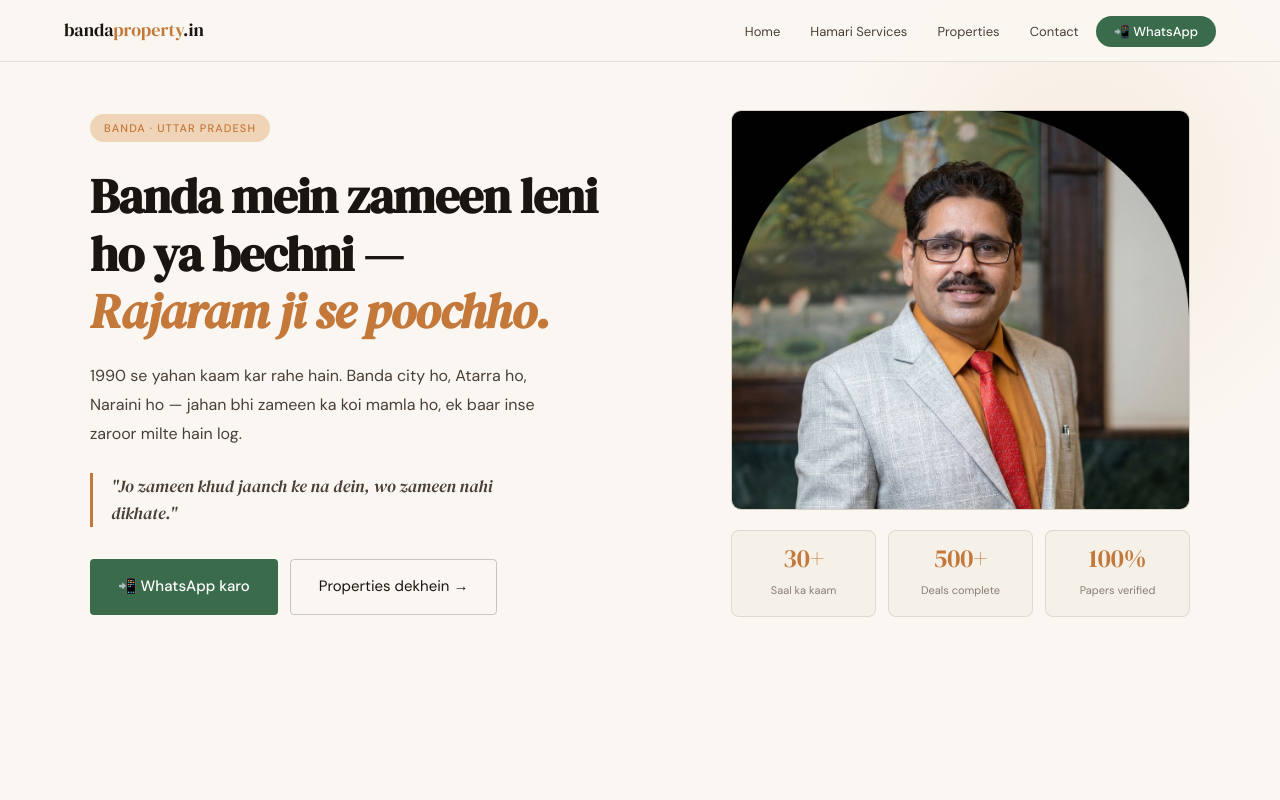
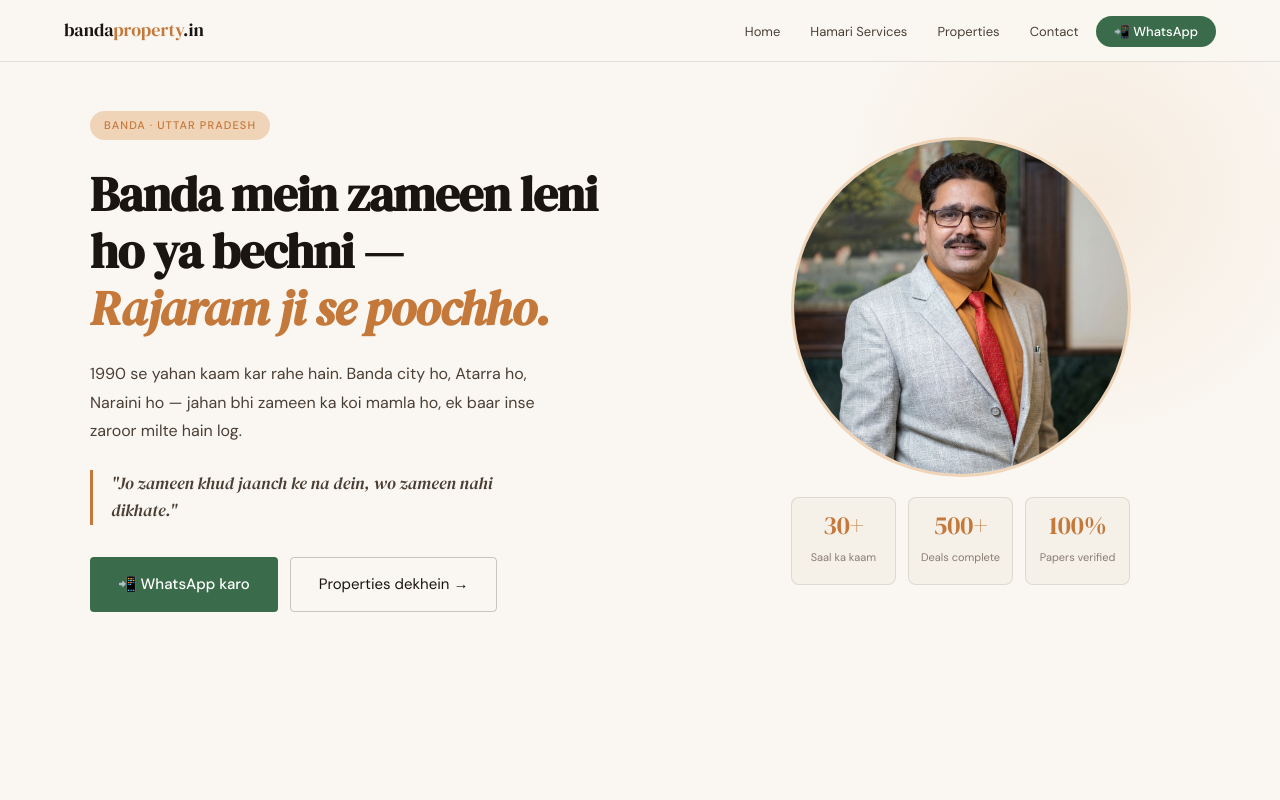
Before and after one commit to pawan-shivhare/bandaproperty, a plain HTML site: page index.html in a window 1280 px wide. Shown: the top 800 px of the page. Drawn offline with Linux system fonts and the light colour scheme.

Commit message:
add: change frame to round

```diff
--- a/index.html
+++ b/index.html
@@ -146,15 +146,17 @@
   .btn-secondary:hover { background: var(--paper-deep); }
 
   /* right col */
-  .home-right { display: flex; flex-direction: column; gap: 20px; }
+  /* .home-right { display: flex; flex-direction: column; gap: 20px; } */
+  .home-right { display: flex; flex-direction: column; gap: 20px; align-items: center; }
   .photo-frame {
-    width: 100%; aspect-ratio: 3/4; max-height: 400px;
-    background: var(--paper-deep); border-radius: 10px;
-    overflow: hidden; border: 1px solid var(--border);
+    width: 340px; height: 340px;
+    background: var(--paper-deep); border-radius: 50%;
+    overflow: hidden; border: 3px solid var(--accent-light);
     position: relative;
+    margin: 0 auto;
   }
   .photo-frame img {
-    width: 100%; height: 100%; object-fit: cover; object-position: top center;
+    width: 100%; height: 100%; object-fit: cover; object-position: center 15%;
   }
   .photo-placeholder {
     width: 100%; height: 100%;
@@ -521,7 +523,7 @@
       <!-- PROPERTY 1: Medical Line Plots -->
       <div class="property-card fade-in">
         <div class="prop-media" onclick="openLightbox('plot', 0)">
-          <img src="images/plot-medical-1.jpg" alt="Medical Line Plot Banda" style="display:block">
+          <img src="images/plot-medical-1.jpeg" alt="Medical Line Plot Banda" style="display:block">
           <div class="prop-badge premium">Premium Plotting</div>
         </div>
         <div class="prop-body">
@@ -548,7 +550,7 @@
       <!-- PROPERTY 2: Indira Nagar House -->
       <div class="property-card fade-in">
         <div class="prop-media" onclick="openLightbox('house', 0)">
-          <img src="images/house-indira-1.jpg" alt="Indira Nagar House Banda" style="display:block">
+          <img src="images/house-indira-1.jpeg" alt="Indira Nagar House Banda" style="display:block">
           <div class="prop-badge">For Sale</div>
           <div class="play-overlay" style="pointer-events:none">
             <div class="play-btn">
```
